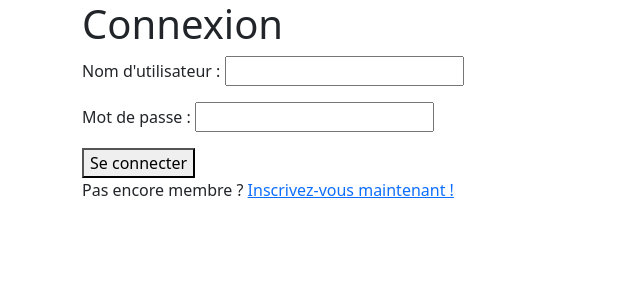
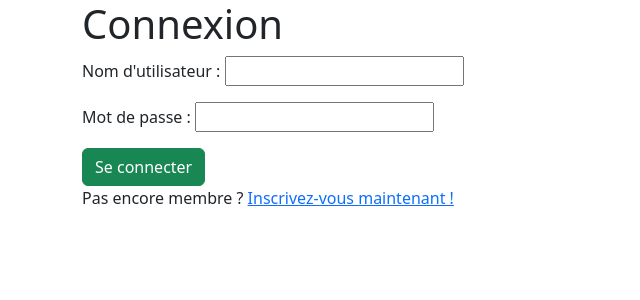
Before and after one commit to maximelarrieu/foxapp, a Django app: page /login/ in a window 1280 px wide. Shown: the top 300 px of the page, without its empty margins (0-640 px from the left). Run offline with Django 3.2, Linux system fonts and the light colour scheme.

Commit message:
:art: try bootstrap btn in login form

```diff
--- a/custom_auth/templates/custom_auth/login.html
+++ b/custom_auth/templates/custom_auth/login.html
@@ -9,7 +9,7 @@
     <form method="post">
         {{ form.as_p }}
         {% csrf_token %}
-        <button type="submit">Se connecter</button>
+        <button type="submit" class="btn btn-success">Se connecter</button>
     </form>
     <p>Pas encore membre ? <a href="{% url 'register' %}">Inscrivez-vous maintenant !</a></p>
 {% endblock content %}
```
